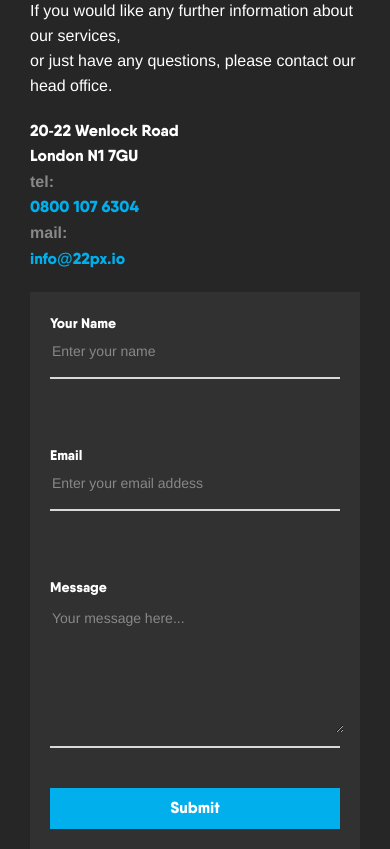
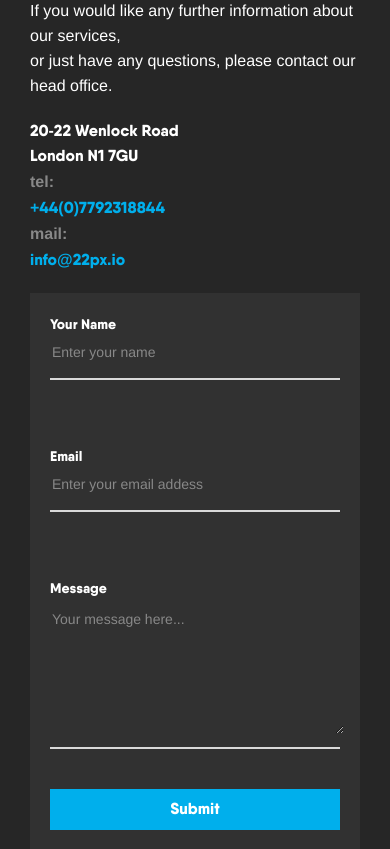
Before and after one commit to twenty-two-pixels/twenty-two-pixels, a Node server app: page /contact in a window 390 px wide. Shown: the part 165-1014 px from the top of the page. Run offline with Node 20, Linux system fonts and the light colour scheme; style sheets or scripts are compiled from the project's sources; some libraries are stand-ins or nearby versions.

Commit message:
Update phone number

```diff
--- a/views/contact.hbs
+++ b/views/contact.hbs
@@ -5,7 +5,7 @@
     <p class="ttp-margin">If you would like any further information about our services,<br>or just have any questions,
       please contact our head office.</p>
     <p class="ttp-address-block ttp-margin">20<span class="ttp-main-font">-</span>22 Wenlock Road<br>London N1 7GU<br>
-      <span class="ttp-grey-font-color">tel: </span><a href="tel:08001076304">0800 107 6304</a>
+      <span class="ttp-grey-font-color">tel: </span><a href="tel:+447792318844"><span class="ttp-main-font">+</span>44<span class="ttp-main-font">(</span>0<span class="ttp-main-font">)</span>7792318844</a>
       <span class="ttp-grey-font-color">mail: </span><a href="mailto:info@22px.io?Subject=Hello" target="_top">info<span
         class="ttp-main-font">@</span>22px.io</a>
     </p>
```
